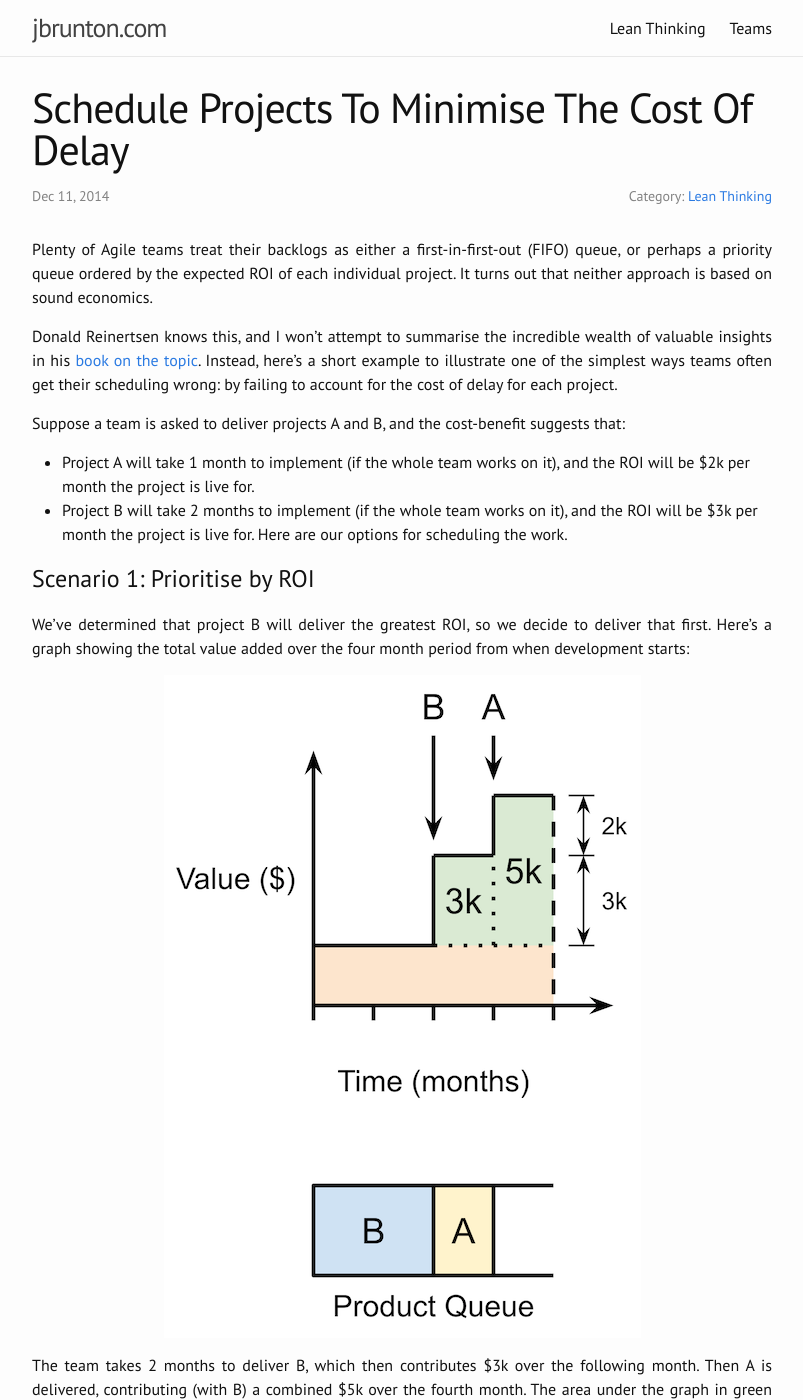
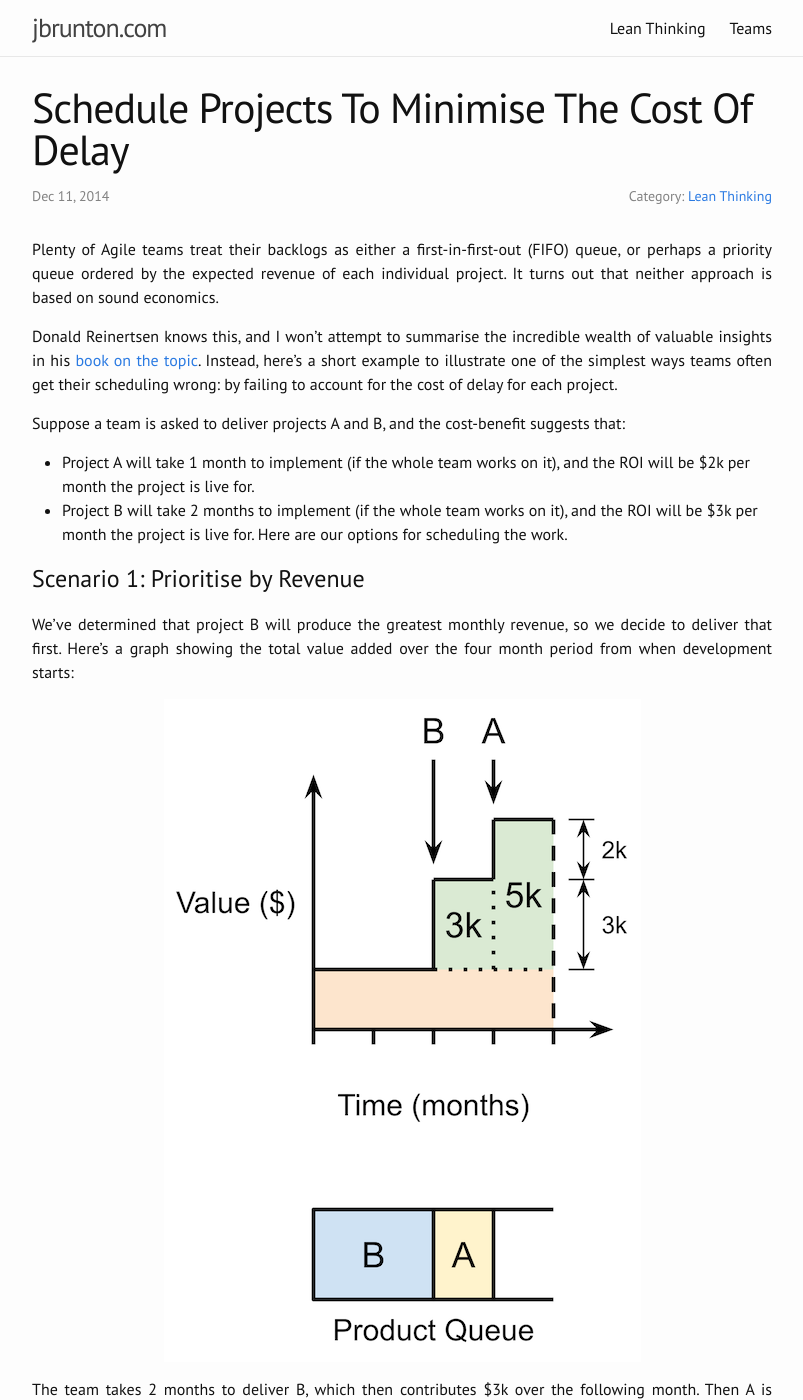
Before and after one commit to jbrunton/jbrunton.com, a Jekyll site: the page built from _posts/2014-12-11-schedule-projects-minimise-cost-delay.md, in a window 1280 px wide and 1400 px high. Shown: the whole window, without its empty margins (238-1041 px from the left). Built offline with Jekyll 4.4.1, drawn with Linux system fonts in a browser that asks for light colours; nearby versions of some CDN libraries; some of the changed text lies outside the part shown.

Commit message:
talk about revenue, not ROI

```diff
--- a/_posts/2014-12-11-schedule-projects-minimise-cost-delay.md
+++ b/_posts/2014-12-11-schedule-projects-minimise-cost-delay.md
@@ -7,7 +7,7 @@ tags:
   - cost of delay
   - lean
 ---
-Plenty of Agile teams treat their backlogs as either a first-in-first-out (FIFO) queue, or perhaps a priority queue ordered by the expected ROI of each individual project. It turns out that neither approach is based on sound economics.
+Plenty of Agile teams treat their backlogs as either a first-in-first-out (FIFO) queue, or perhaps a priority queue ordered by the expected revenue of each individual project. It turns out that neither approach is based on sound economics.
 
 Donald Reinertsen knows this, and I won't attempt to summarise the incredible wealth of valuable insights in his [book on the topic](http://www.amazon.com/Principles-Product-Development-Flow-Generation/dp/1935401009/). Instead, here's a short example to illustrate one of the simplest ways teams often get their scheduling wrong: by failing to account for the cost of delay for each project.
 
@@ -17,9 +17,9 @@ Suppose a team is asked to deliver projects A and B, and the cost-benefit sugges
 * Project B will take 2 months to implement (if the whole team works on it), and the ROI will be $3k per month the project is live for.
 Here are our options for scheduling the work.
 
-# Scenario 1: Prioritise by ROI
+# Scenario 1: Prioritise by Revenue
 
-We've determined that project B will deliver the greatest ROI, so we decide to deliver that first. Here's a graph showing the total value added over the four month period from when development starts:
+We've determined that project B will produce the greatest monthly revenue, so we decide to deliver that first. Here's a graph showing the total value added over the four month period from when development starts:
 
 ![Prioritise the benefit](/assets/cost-of-delay/scheduling-1.png)
 
@@ -27,7 +27,7 @@ The team takes 2 months to deliver B, which then contributes $3k over the follow
 
 # Scenario 2: Schedule according to Economics
 
-Didn't we already schedule according to economics with our ROI heuristic? Kind of, but there's another important consideration: the **cost of delay**. Let's try delivering the projects in a different order to see what happens:
+Didn't we already schedule according to economics with our revenue heuristic? Kind of, but there's another important consideration: the **cost of delay**. Let's try delivering the projects in a different order to see what happens:
 
 ![Schedule According To Economics](/assets/cost-of-delay/scheduling-2.png)
 
@@ -49,4 +49,4 @@ Indeed, the overheads of managing multiple work streams simultaneously will like
 
 # Minimise the Cost of Delay
 
-It should be clear, but it's worth highlighting: in each of these three scenarios **the team did precisely the same amount of work, but the value added varied substantially**. This is why scheduling work according to not only ROI, but also the cost of delay, is incredibly important if you want to maximise the value your team is adding.
+It should be clear, but it's worth highlighting: in each of these three scenarios **the team did precisely the same amount of work, but the value added varied substantially**. This is why scheduling work according to not only revenue, but also the cost of delay, is incredibly important if you want to maximise the value your team is adding.
```
